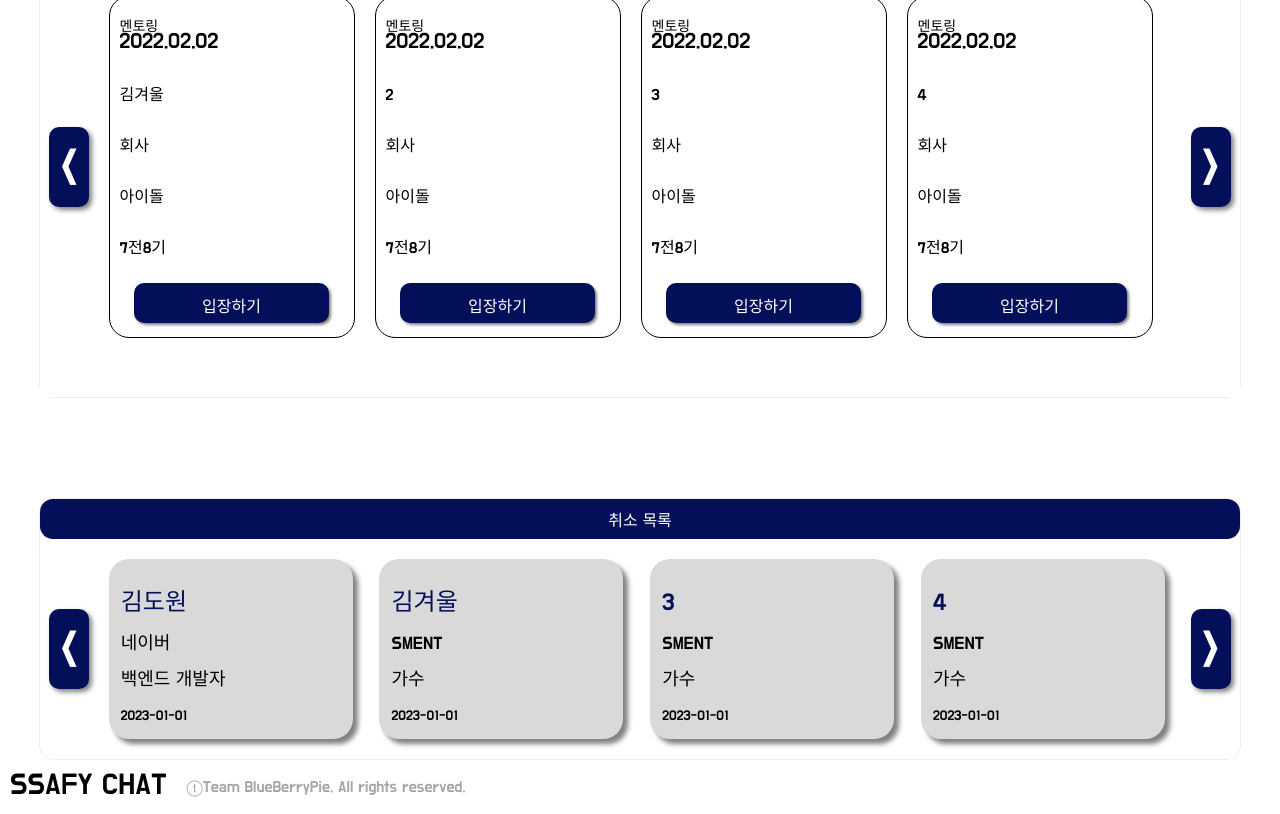
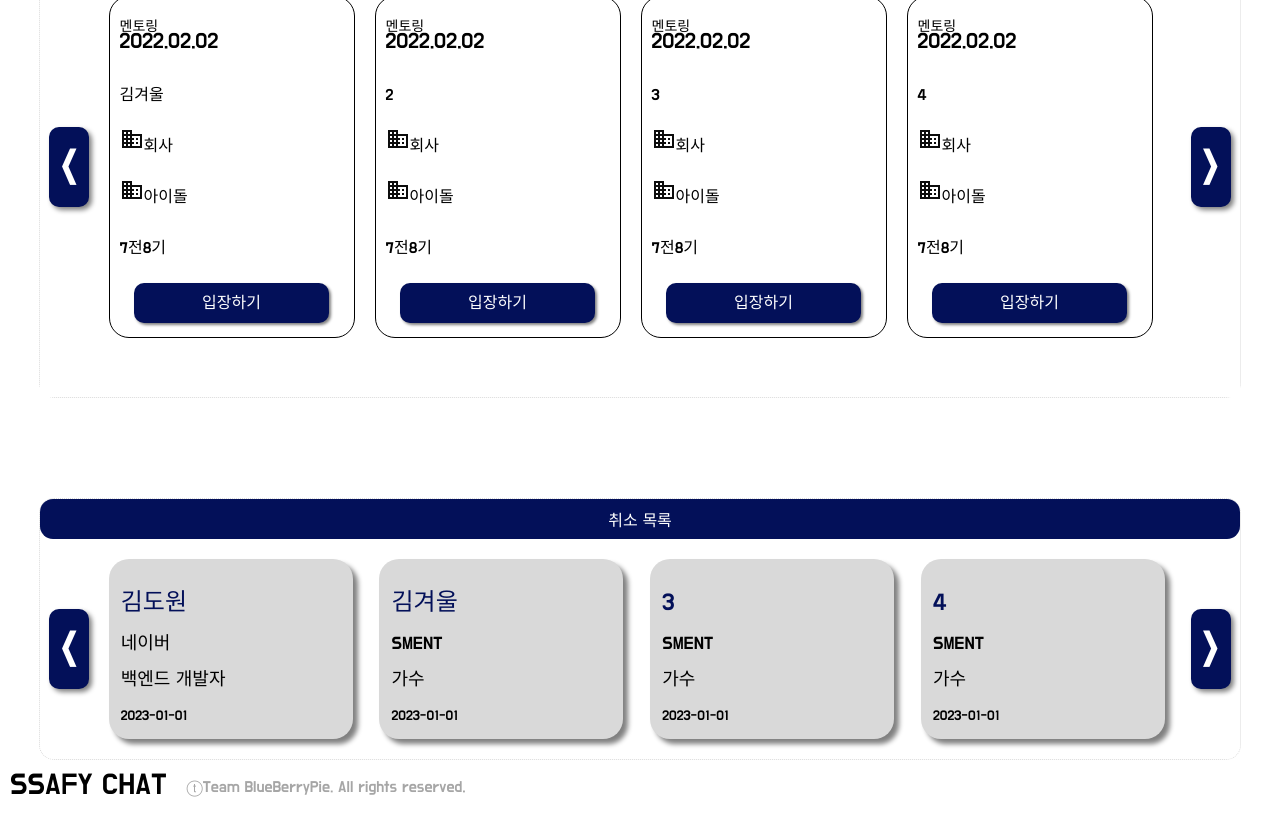
Before and after one commit to mg-glter/SSAFYCHAT, a React (Create React App) app in the folder front/: page /banner/mentoring in a window 1280 px wide. Shown: the part 840-1654 px from the top of the page. Built offline with nearby package versions, Linux system fonts and the light colour scheme.

Commit message:
[Fix] ReservedCardList : 아이콘 추가

```diff
--- a/front/src/styles/widget/reserved-card.css
+++ b/front/src/styles/widget/reserved-card.css
@@ -54,7 +54,7 @@
     align-items: center;
     text-align: center;
 
-    line-height: 300%;
+    line-height: 40px;
 
 
     background-color: #031059;
@@ -88,3 +88,9 @@
 .reserved_card_time{
     height: 40px;
 }
+
+
+
+.text_img{
+
+}
--- a/front/src/widget/ReservedCard.tsx
+++ b/front/src/widget/ReservedCard.tsx
@@ -21,10 +21,12 @@ function ReservedCard(props : any){
                     {props.info.name}
                 </div>
                 <div className="reserved_card_content_container">
+                    <img className="text_img" src="/img/company_shape_black.png" alt="회사아이콘"></img>
                   회사
                 </div>
                 <div className="reserved_card_content_container">
-                {props.info.job}
+                    <img className="text_img" src="/img/company_shape_black.png" alt="회사아이콘"></img>
+                    {props.info.job}
                 </div>
                 <div className="reserved_card_content_container">
                 {props.info.num}
```
